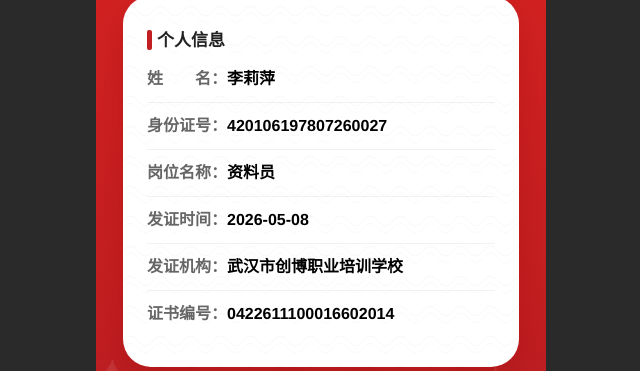
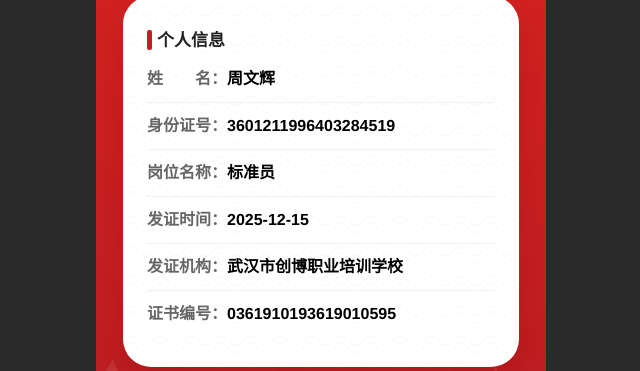
Before and after one commit to changemore66/my-certificate, a plain HTML site: page index.html in a window 1280 px wide. Shown: the part 260-631 px from the top of the page, 319-959 px from the left. Drawn offline with Linux system fonts and the light colour scheme.

Commit message:
Add files via upload

```diff
--- a/index.html
+++ b/index.html
@@ -155,12 +155,12 @@
     <div class="card">
       <div class="title"><span></span>个人信息</div>
 
-      <p><span class="label">姓&#x3000;&#x3000;名：</span><span class="value">李莉萍</span></p>
-      <p><span class="label">身份证号：</span><span class="value">420106197807260027</span></p>
-      <p><span class="label">岗位名称：</span><span class="value">资料员</span></p>
-      <p><span class="label">发证时间：</span><span class="value">2026-05-08</span></p>
+      <p><span class="label">姓&#x3000;&#x3000;名：</span><span class="value">周文辉</span></p>
+      <p><span class="label">身份证号：</span><span class="value">3601211996403284519</span></p>
+      <p><span class="label">岗位名称：</span><span class="value">标准员</span></p>
+      <p><span class="label">发证时间：</span><span class="value">2025-12-15</span></p>
       <p><span class="label">发证机构：</span><span class="value">武汉市创博职业培训学校</span></p>
-      <p><span class="label">证书编号：</span><span class="value">0422611100016602014</span></p>
+      <p><span class="label">证书编号：</span><span class="value">0361910193619010595</span></p>
     </div>
   </div>
 </body>
```
